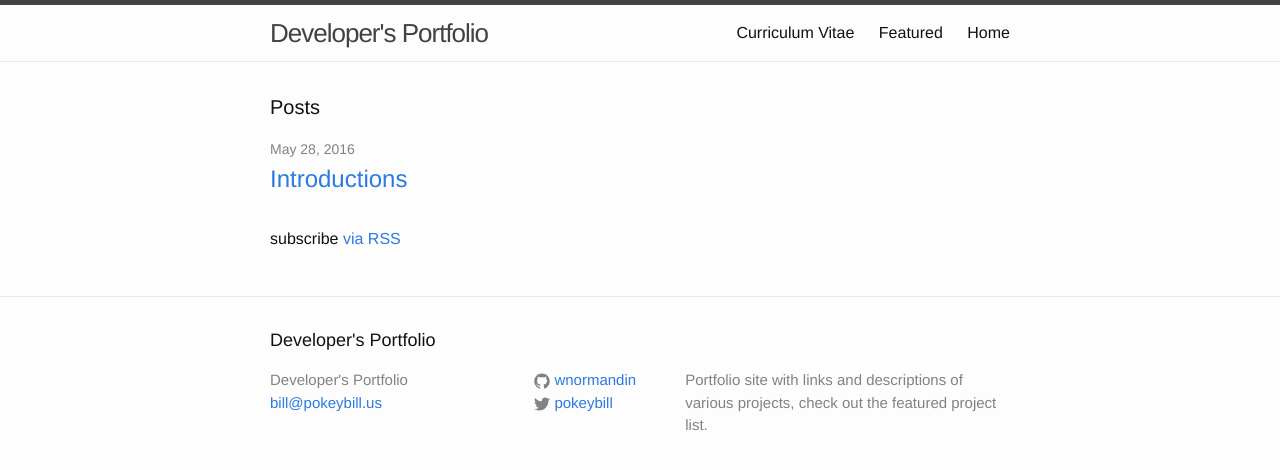
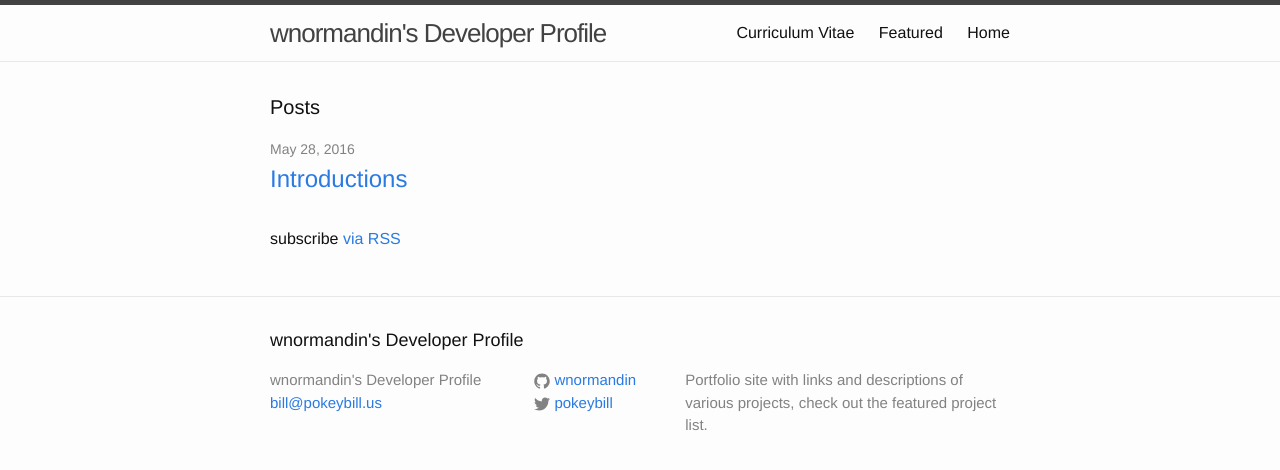
Before and after one commit to wnormandin/wnormandin.github.io, a Jekyll site: the page built from index.html, in a window 1280 px wide. Shown: the top 470 px of the page. Built offline with Jekyll 4.4.1, drawn with Linux system fonts in a browser that asks for light colours.

Commit message:
Update _config.yml

```diff
--- a/_config.yml
+++ b/_config.yml
@@ -6,7 +6,7 @@
 # 'jekyll serve'. If you change this file, please restart the server process.
 
 # Site settings
-title: Developer's Portfolio
+title: wnormandin's Developer Profile
 email: bill@pokeybill.us
 description: > # this means to ignore newlines until "baseurl:"
   Portfolio site with links and descriptions of various projects,
```
